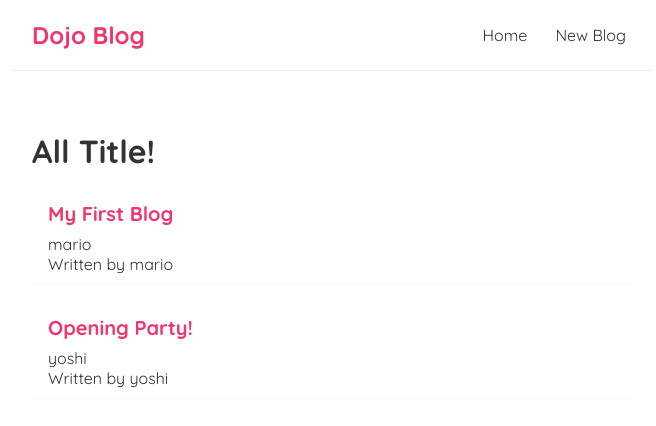
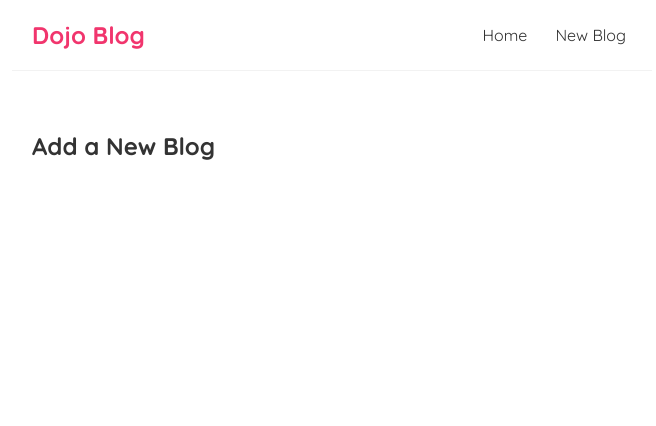
Before and after one commit to MRNOONE333/react, a React (Create React App) app in the folder dojo-blog/: page /create in a window 1280 px wide. Shown: the top 426 px of the page, without its empty margins (308-964 px from the left). Built offline with nearby package versions, Linux system fonts and the light colour scheme; data requests are answered from the project's data file.

Commit message:
adding new page ;  Exact Match Routes ; Router Links ; useEffect Cleanup

```diff
--- a/dojo-blog/src/App.js
+++ b/dojo-blog/src/App.js
@@ -1,6 +1,7 @@
 import Navbar from './Navbar';
 import Home from './Home';
 import { BrowserRouter as Router, Route ,  Switch } from 'react-router-dom';
+import Create from './create';
 
 function App() {
   const title = 'New blog';
@@ -14,10 +15,11 @@
       <Navbar />
       <div className="content">
         <Switch>
-          <Route path='/'>
-              <Switch>
+        <Route exact path='/'>
                 <Home/>
-              </Switch>
+          </Route>
+          <Route path='/create'>
+                <Create/>
           </Route>
         </Switch>
         {/* <h1>{title}</h1>
--- a/dojo-blog/src/Navbar.js
+++ b/dojo-blog/src/Navbar.js
@@ -1,12 +1,13 @@
 // sfc -  stateless functional component.
+import { Link } from "react-router-dom";
 
 const Navbar = ()=>{
     return (
     <nav className="navbar">
         <h1>Dojo Blog</h1>
         <div className="links">
-            <a href="/">Home</a>
-            <a href="/create">New Blog</a>
+            <Link to="/">Home</Link>
+            <Link to="/create">New Blog</Link>
         </div>
     </nav>
     );
--- /dev/null
+++ b/dojo-blog/src/create.js
@@ -0,0 +1,11 @@
+const Create
+ = () => {
+    return (
+        <div className="create">
+            <h2>Add a New Blog</h2>
+        </div>
+     );
+}
+
+export default Create
+;
--- a/dojo-blog/src/useFetch.js
+++ b/dojo-blog/src/useFetch.js
@@ -1,41 +1,45 @@
 // this is a costume hook --
-import { useEffect, useState } from "react";
+          import { useState, useEffect } from 'react';
 
-const useFetch = (url) =>{
-    const [data,setData]= useState(null);
-    const [isPending,setIsPending ]= useState(true);
-    const [error,setError] = useState(null);
+          const useFetch = (url) => {
+            const [data, setData] = useState(null);
+            const [isPending, setIsPending] = useState(true);
+            const [error, setError] = useState(null);
 
-    //   use effect
-    useEffect(()=>{
+            useEffect(() => {
+              const abortCont = new AbortController();
+
               setTimeout(() => {
-          fetch(url)
-          // this is async
-            .then(res=>{
-              console.log(res);
-              if(!res.ok){
-                console.log('cant fetch the resource---' );
+                fetch(url, { signal: abortCont.signal })
+                .then(res => {
+                  if (!res.ok) { // error coming back from server
+                    throw Error('could not fetch the data for that resource');
                   }
-              return res.json();// this is also async
+                  return res.json();
                 })
-            //no problem if names clash in .then(data and const [data,setData]= useState(null);
-            .then(data=>{
-              console.log(data);
+                .then(data => {
+                  setIsPending(false);
                   setData(data);
+                  setError(null);
+                })
+                .catch(err => {
+                  if (err.name === 'AbortError') {
+                    console.log('fetch aborted')
+                  } else {
+                    // auto catches network / connection error
                     setIsPending(false);
-              setError(null);
+                    setError(err.message);
                   }
-            )
-            .catch((err)=>{
-              // console.log(err.message);
-              setError(err.message);
-              setIsPending(false);
                 })
               }, 1000);
         // remove this 1000 ms, its for devlopment understanding.
           // []--> this  controls depedency how ,what inffluences the useEffect behaviour.
-      } , [url]);
-      return {data,isPending,error}
+
+              // abort the fetch
+              return () => abortCont.abort();
+            }, [url])
+
+            return { data, isPending, error };
           }
 
           export default useFetch;
```
Lines whose indentation alone changed are shown as unchanged.
